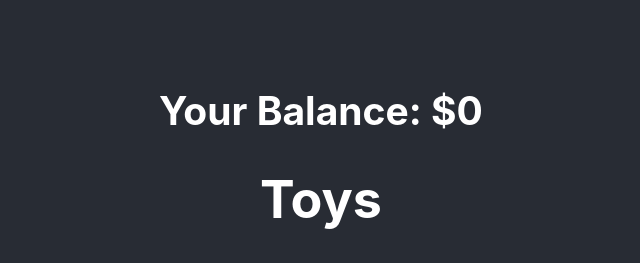
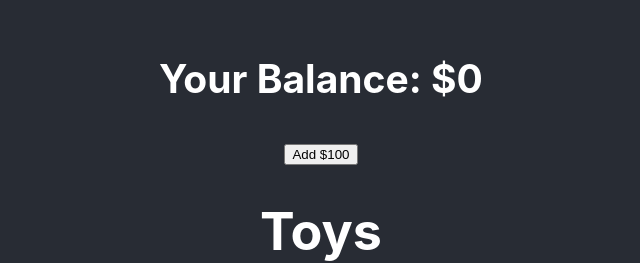
Before and after one commit to SorrenJ/Virtual-Pet, a React (Create React App) app in the folder client/pet-app/: page /shop in a window 1280 px wide. Shown: the part 142-405 px from the top of the page, without its empty margins (319-959 px from the left). Built offline with nearby package versions, Linux system fonts and the light colour scheme; no server answers.

Commit message:
Add button to manually add money into account.

```diff
--- a/client/pet-app/src/components/shop.jsx
+++ b/client/pet-app/src/components/shop.jsx
@@ -1,9 +1,8 @@
-import React from 'react';
-
-const Shop = ({ money, toys, toiletries, foods }) => {
+const Shop = ({ money, toys, toiletries, foods, onBuy, onAddMoney }) => {
   return (
     <div>
       <h2>Your Balance: ${money}</h2>
+      <button onClick={onAddMoney}>Add $100</button>
 
       <h1>Toys</h1>
       <ul>
@@ -12,6 +11,7 @@ const Shop = ({ money, toys, toiletries, foods }) => {
             <h2>{toy.name}</h2>
             <p>Price: ${toy.price}</p>
             <p>Description: {toy.description}</p>
+            <button onClick={() => onBuy(toy.id, 'toys', toy.price)}>Buy</button>
           </li>
         ))}
       </ul>
@@ -23,6 +23,7 @@ const Shop = ({ money, toys, toiletries, foods }) => {
             <h2>{toiletry.name}</h2>
             <p>Price: ${toiletry.price}</p>
             <p>Description: {toiletry.description}</p>
+            <button onClick={() => onBuy(toiletry.id, 'toiletries', toiletry.price)}>Buy</button>
           </li>
         ))}
       </ul>
@@ -34,6 +35,7 @@ const Shop = ({ money, toys, toiletries, foods }) => {
             <h2>{food.name}</h2>
             <p>Price: ${food.price}</p>
             <p>Description: {food.description}</p>
+            <button onClick={() => onBuy(food.id, 'foods', food.price)}>Buy</button>
           </li>
         ))}
       </ul>
```
